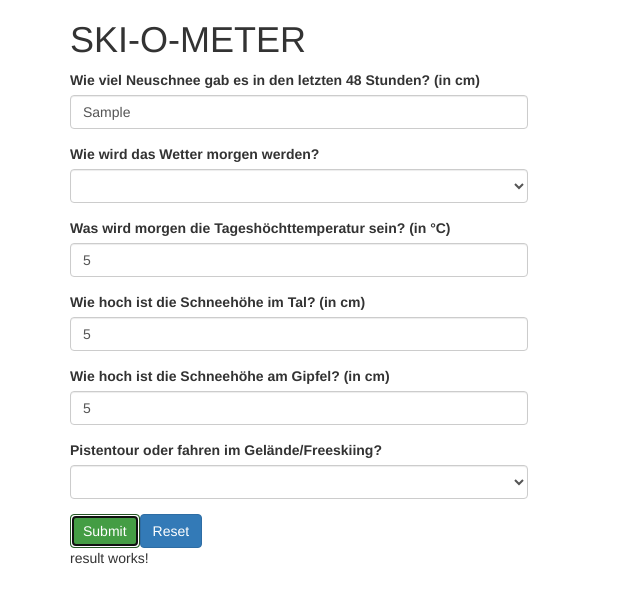
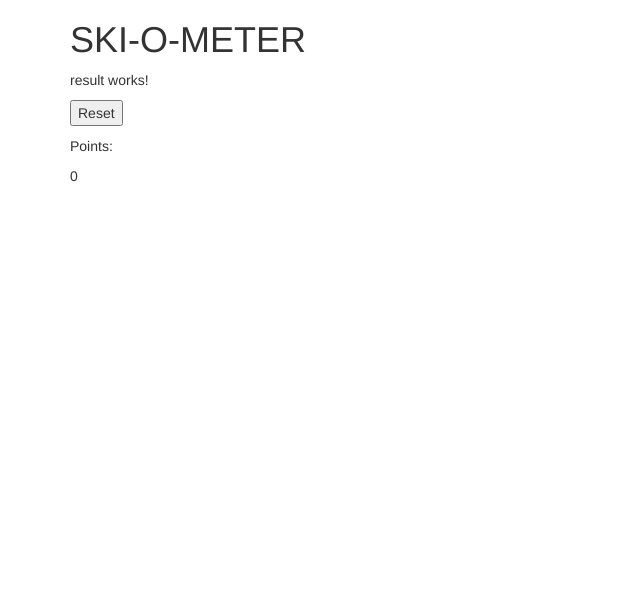
Before and after one commit to superernie77/ski-o-meter, an Angular app: page / in a window 1280 px wide. Both pictures are taken after typing "Sample", "5", "5", "5" into the empty fields and a click on the button "Submit". Shown: the top 602 px of the page, without its empty margins (0-640 px from the left). Built offline with nearby package versions, Linux system fonts and the light colour scheme.

Commit message:
added dynamic components

```diff
--- a/src/app/app.component.html
+++ b/src/app/app.component.html
@@ -4,9 +4,9 @@
 
     <h1>SKI-O-METER</h1>
 
-    <app-questions></app-questions>
+    <app-questions *ngIf="!calcCompleted" ></app-questions>
 
-    <app-result></app-result>
+    <app-result *ngIf="calcCompleted" ></app-result>
 
     </div>
   </div>
--- a/src/app/app.component.ts
+++ b/src/app/app.component.ts
@@ -1,10 +1,21 @@
-import { Component } from '@angular/core';
+import { Component, OnInit } from '@angular/core';
+import { CalculationService } from './shared/calculation.service';
 
 @Component({
   selector: 'app-root',
   templateUrl: './app.component.html',
   styleUrls: ['./app.component.css']
 })
-export class AppComponent {
+export class AppComponent implements OnInit {
   title = 'ski-o-meter';
+
+  calcCompleted : boolean = false;
+
+  constructor(private calculationService : CalculationService) { }
+
+  ngOnInit(): void {
+    this.calculationService.calculationReadey.subscribe(
+      (calcReady : boolean) => this.calcCompleted = calcReady
+    );
+  }
 }
--- a/src/app/questions/questions.component.ts
+++ b/src/app/questions/questions.component.ts
@@ -3,7 +3,6 @@ import { NgForm, Validators } from '@angular/forms';
 import { Calculation } from '../shared/calculation.model';
 import { CalculationService } from '../shared/calculation.service';
 
-@Injectable()
 @Component({
   selector: 'app-questions',
   templateUrl: './questions.component.html',
@@ -34,7 +33,7 @@ export class QuestionsComponent implements OnInit {
     console.log("Schnee am Berg: "+value.schnee_berg);
     console.log("Art der Tour am Berg: "+value.tourenart);
 
-    var calc = new Calculation(value.schnee,value.wetter,+value.temperatur,value.schnee_tal,value.schnee_berg,value.tourenart);
+    var calc = new Calculation(0,value.schnee,value.wetter,+value.temperatur,value.schnee_tal,value.schnee_berg,value.tourenart);
 
     this.calculationService.setCurrentCalculation(calc);
     var points = this.calculationService.calculate();
--- a/src/app/result/result.component.html
+++ b/src/app/result/result.component.html
@@ -1 +1,4 @@
 <p>result works!</p>
+<p><button type="button" (click)="reset()">Reset</button></p>
+<p>Points:</p>
+<p>{{getPoints()}}</p>
--- a/src/app/result/result.component.ts
+++ b/src/app/result/result.component.ts
@@ -1,15 +1,21 @@
 import { Component, OnInit } from '@angular/core';
+import { CalculationService } from '../shared/calculation.service';
 
 @Component({
   selector: 'app-result',
   templateUrl: './result.component.html',
   styleUrls: ['./result.component.css']
 })
-export class ResultComponent implements OnInit {
+export class ResultComponent {
 
-  constructor() { }
+  constructor(private calculationService : CalculationService) { }
 
-  ngOnInit(): void {
+  reset(){
+    this.calculationService.calculationReadey.emit(false);
+  }
+
+  getPoints(){
+    return this.calculationService.currentCalculation.points;
   }
 
 }
--- a/src/app/shared/calculation.model.ts
+++ b/src/app/shared/calculation.model.ts
@@ -1,4 +1,6 @@
 export class Calculation {
+
+  points : number = 0;
 
   schnee : number;
 
@@ -12,14 +14,13 @@ export class Calculation {
 
   tourenart : string;
 
-  constructor(schnee : number, wetter : string, temperatur : number,schnee_tal : number , schnee_berg : number, tourenart : string) {
+  constructor(points: number, schnee : number, wetter : string, temperatur : number,schnee_tal : number , schnee_berg : number, tourenart : string) {
     this.schnee = schnee;
     this.wetter = wetter;
     this.temperatur = temperatur;
     this.schnee_tal = schnee_tal;
     this.schnee_berg = schnee_berg;
     this.tourenart = tourenart;
-
   }
 
 }
--- a/src/app/shared/calculation.service.ts
+++ b/src/app/shared/calculation.service.ts
@@ -1,15 +1,17 @@
-import { Injectable } from "@angular/core";
+import { Injectable, EventEmitter } from "@angular/core";
 import { Calculation } from "./calculation.model";
 
 export class CalculationService {
 
-  private calcCompleted : boolean = false;
+  calcCompleted : boolean = false;
 
-  private currentCalculation : Calculation = { schnee: 0, wetter :"", temperatur: 0,schnee_tal:0,schnee_berg:0,tourenart :""};
+  currentCalculation : Calculation = {points: 0, schnee: 0, wetter :"", temperatur: 0,schnee_tal:0,schnee_berg:0,tourenart :""};
 
   public setCurrentCalculation(calc : Calculation) {
     this.currentCalculation = calc;
   }
+
+  calculationReadey = new EventEmitter<boolean>();
 
   public calculate(){
     var points = 0;
@@ -24,7 +26,11 @@ export class CalculationService {
           points += 1;
         }
     }
+    this.calcCompleted = true;
+    this.currentCalculation.points = points;
+    this.calculationReadey.emit(this.calcCompleted);
     return points;
+
   }
 
 
```
